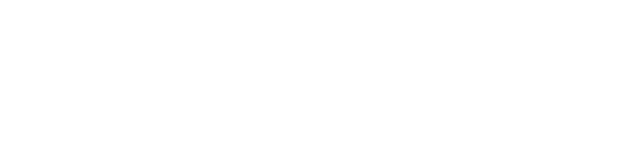
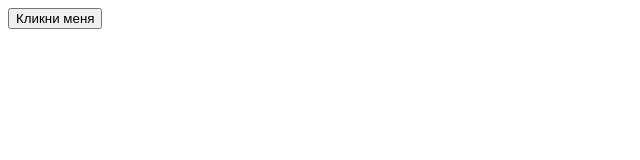
Before and after one commit to ShebalkovD/clicker, a plain HTML site: page index.html in a window 1280 px wide. Shown: the whole page, without its empty margins (0-640 px from the left). Drawn offline with Linux system fonts and the light colour scheme.

Commit message:
добавлена кнопка

```diff
--- a/index.html
+++ b/index.html
@@ -8,6 +8,10 @@
 </head>
 <body>
 
+    <div class="container">
+        <button>Кликни меня</button>
+    </div>
+
     <script src="main.js"></script>
 </body>
 </html>
```
